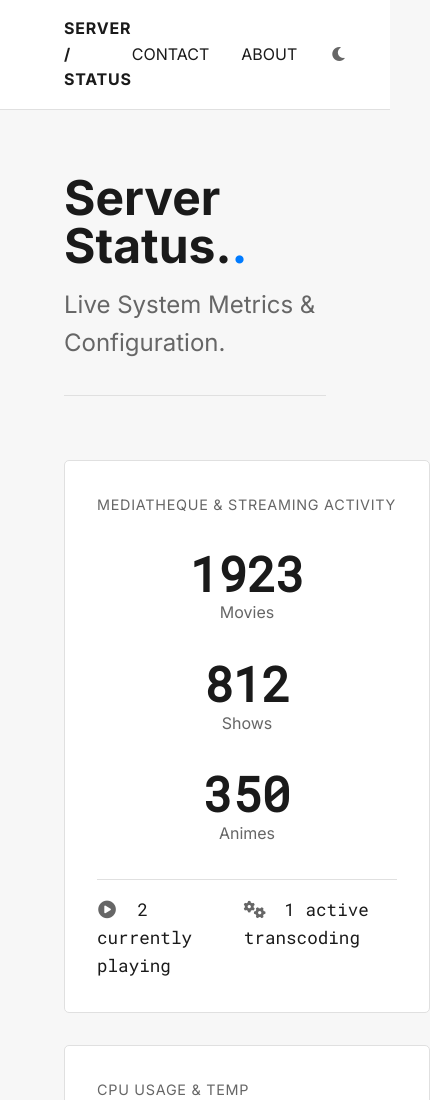
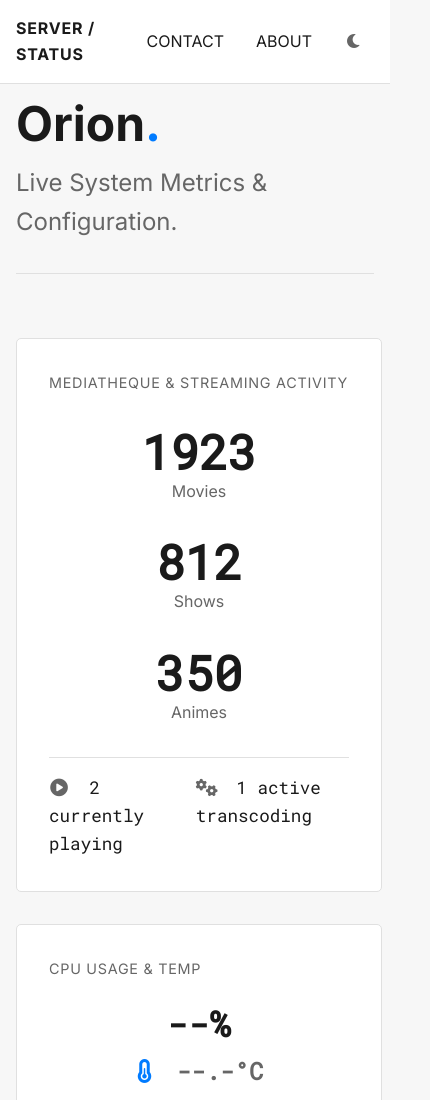
Before and after one commit to hacker8856/minimalist-dashboard, a plain HTML site: page frontend/index.html in a window 390 px wide. Shown: the top 1100 px of the page, 430 px wide, since content can reach past the window. Drawn offline with nearby package versions, Linux system fonts and the light colour scheme.

Commit message:
mobile css

```diff
--- a/frontend/index.html
+++ b/frontend/index.html
@@ -25,7 +25,7 @@
 
     <main class="container">
         <section class="hero">
-            <h1>Server Status.<span class="dot">.</span></h1>
+            <h1>Orion<span class="dot">.</span></h1>
             <p class="subtitle">Live System Metrics & Configuration.</p>
         </section>
 
--- a/frontend/style.css
+++ b/frontend/style.css
@@ -193,6 +193,8 @@ body { font-family: var(--font-family-main); color: var(--primary-text-color); b
     .zfs-layout { flex-direction: column; }
     .cache-stats-container { flex-direction: column; }
     .library-counts { flex-direction: column; gap: calc(var(--spacing-unit)*2); }
+    .container { padding: var(--spacing-unit); }
+    .header { padding: var(--spacing-unit); }
 }
 /* --- DARK MODE --- */
 body.dark-mode {
```
